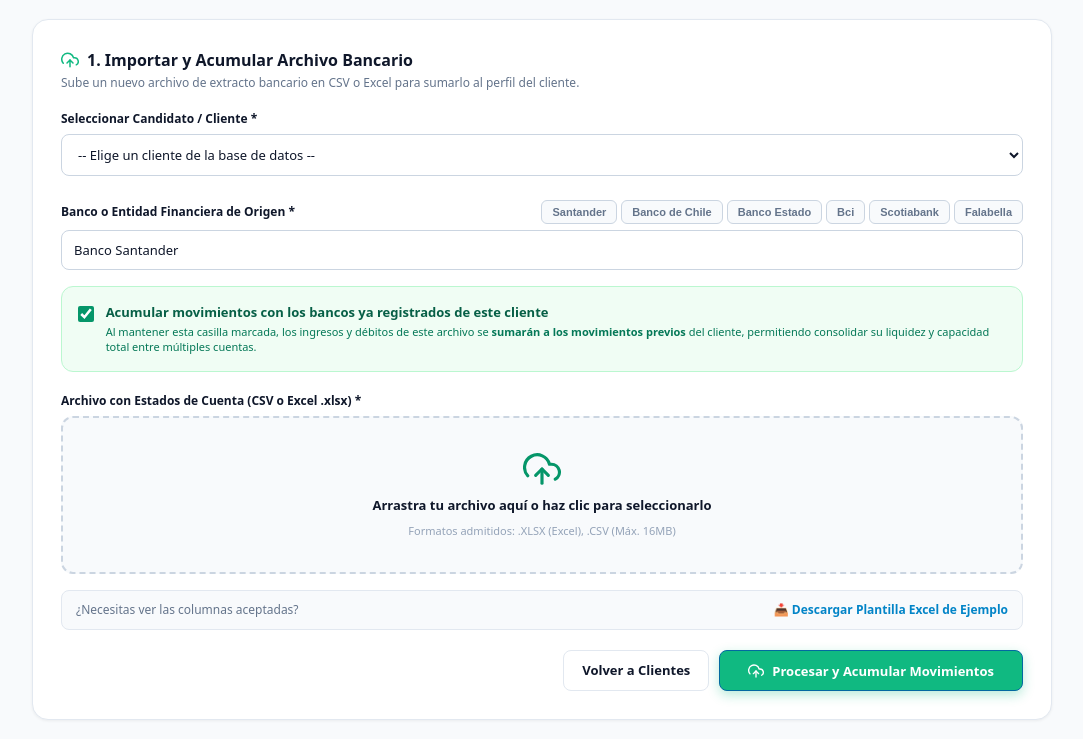
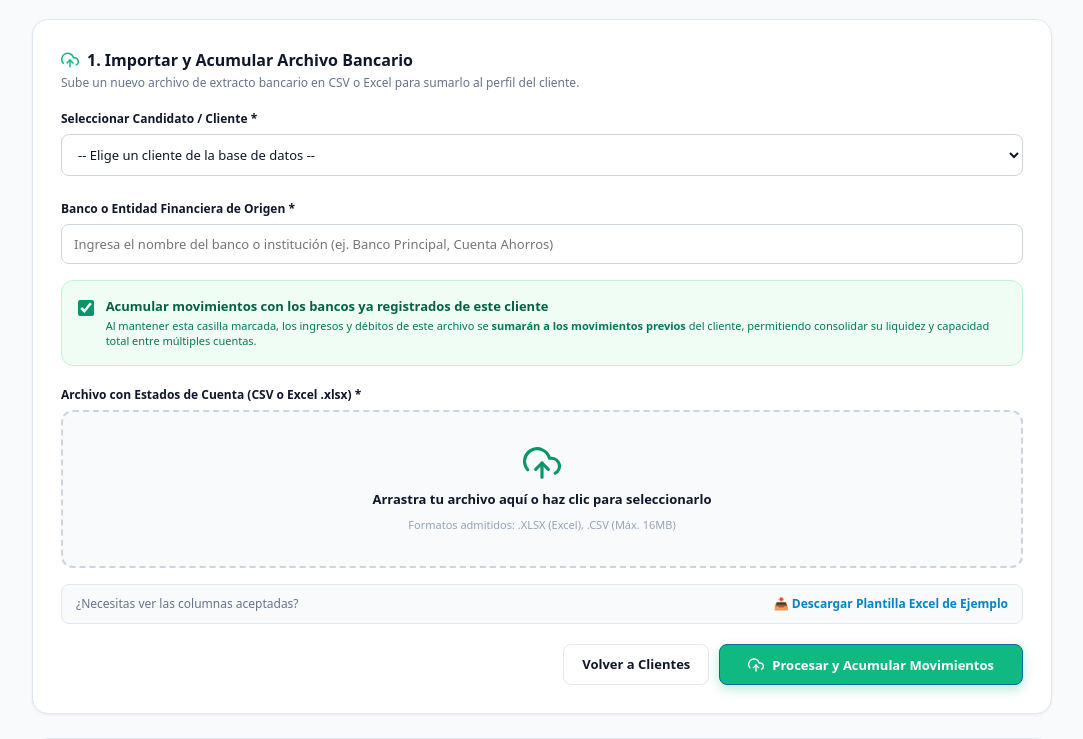
Before and after one commit to mabrot75/creditsense, a Flask app: page /carga-movimientos in a window 1280 px wide. Shown: the part 154-893 px from the top of the page, without its empty margins (98-1181 px from the left). Run offline with Flask 3, Linux system fonts and the light colour scheme; data comes from the database, SQL or seed files in the repository.

Commit message:
fix: eliminar propuestas y bancos por defecto en modulo de carga de movimientos

```diff
--- a/templates/carga_movimientos.html
+++ b/templates/carga_movimientos.html
@@ -210,18 +210,8 @@
 
         <!-- SELECCIONAR BANCO DE ORIGEN -->
         <div class="form-group" style="margin-top:16px;">
-          <div style="display:flex; justify-content:space-between; align-items:center; flex-wrap:wrap; gap:6px;">
-            <label for="bancoOrigen">Banco o Entidad Financiera de Origen *</label>
-            <div style="display:flex; gap:4px; flex-wrap:wrap;">
-              <button type="button" onclick="setBankName('Banco Santander')" class="bank-preset-btn">Santander</button>
-              <button type="button" onclick="setBankName('Banco de Chile')" class="bank-preset-btn">Banco de Chile</button>
-              <button type="button" onclick="setBankName('Banco Estado')" class="bank-preset-btn">Banco Estado</button>
-              <button type="button" onclick="setBankName('Bci')" class="bank-preset-btn">Bci</button>
-              <button type="button" onclick="setBankName('Scotiabank')" class="bank-preset-btn">Scotiabank</button>
-              <button type="button" onclick="setBankName('Banco Falabella')" class="bank-preset-btn">Falabella</button>
-            </div>
-          </div>
-          <input type="text" id="bancoOrigen" name="banco_origen" class="input-field" placeholder="Ej. Banco Santander / Cuenta Corriente 002" required value="Banco Santander">
+          <label for="bancoOrigen">Banco o Entidad Financiera de Origen *</label>
+          <input type="text" id="bancoOrigen" name="banco_origen" class="input-field" placeholder="Ingresa el nombre del banco o institución (ej. Banco Principal, Cuenta Ahorros)" required value="">
         </div>
 
         <!-- MODO DE CARGA: ACUMULACIÓN MULTI-BANCO -->
@@ -426,19 +416,9 @@
           <input type="text" id="renameOldBankNameDisplay" class="input-field" disabled style="background:#f1f5f9; color:#64748b; font-weight:600;">
         </div>
 
-        <div class="form-group">
+        <div class="form-group" style="margin-bottom:16px;">
           <label for="renameNewBankName">Nuevo Nombre para la Entidad *</label>
-          <input type="text" id="renameNewBankName" class="input-field" required placeholder="Ej. Banco Santander - Cuenta Corriente">
-        </div>
-
-        <!-- Presets rápidos para renombrar -->
-        <div style="display:flex; gap:6px; flex-wrap:wrap; margin-bottom:16px;">
-          <button type="button" onclick="document.getElementById('renameNewBankName').value='Banco Santander'" class="bank-preset-btn">Santander</button>
-          <button type="button" onclick="document.getElementById('renameNewBankName').value='Banco de Chile'" class="bank-preset-btn">Banco de Chile</button>
-          <button type="button" onclick="document.getElementById('renameNewBankName').value='Banco Estado'" class="bank-preset-btn">Banco Estado</button>
-          <button type="button" onclick="document.getElementById('renameNewBankName').value='Bci'" class="bank-preset-btn">Bci</button>
-          <button type="button" onclick="document.getElementById('renameNewBankName').value='Scotiabank'" class="bank-preset-btn">Scotiabank</button>
-          <button type="button" onclick="document.getElementById('renameNewBankName').value='Banco Falabella'" class="bank-preset-btn">Falabella</button>
+          <input type="text" id="renameNewBankName" class="input-field" required placeholder="Ingresa el nuevo nombre de la entidad">
         </div>
 
         <div id="renameErrorAlert" style="display:none; padding:10px; border-radius:6px; background:#fff1f2; border:1px solid #fecdd3; color:#9f1239; font-size:12px; font-weight:600; margin-bottom:14px;"></div>
```
